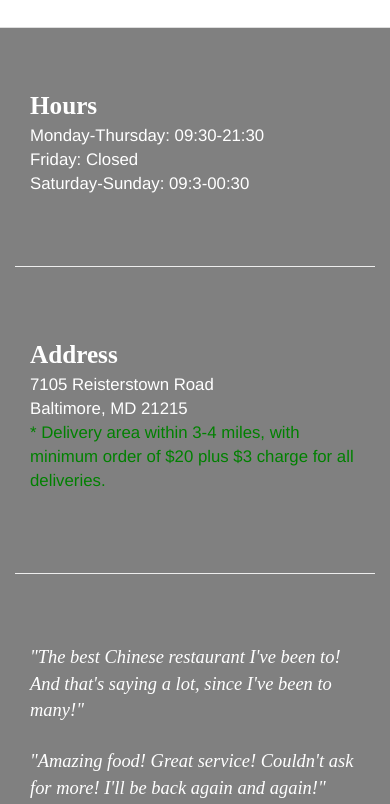
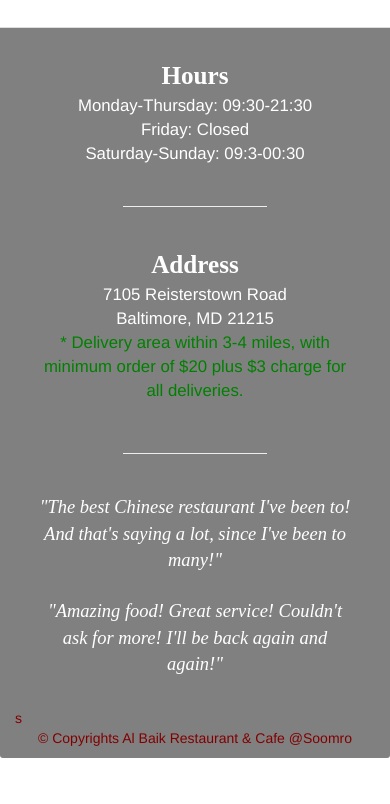
Before and after one commit to imfarazsoomro/homepage, a plain HTML site: page index.html in a window 390 px wide. Shown: the part 1261-2065 px from the top of the page. After the commit the page ends 2019 px from the top, so only its background shows below. Drawn offline with Linux system fonts and the light colour scheme; a script that the page names is missing.

Commit message:
Update styles.css

```diff
--- a/css/styles.css
+++ b/css/styles.css
@@ -227,20 +227,19 @@ section{
 	font-size: 4.5vw;
 	}
 
-	#hours>span, #address>span{ /*hours and addres*/
-	font-size: 1.5em;
-	font-weight: bold;
-	font-family: dancing;
-	text-align: center;
+	.panel-footer section{
+		text-align: center;
+		padding: 20px;
 	}
 	#address>p{
 	color: green;
 	}
 
 	#testimonials p{ /*testimonial*/
-	font-style: italic;
-	font-family: dancing;
-	font-size: 1.1em;
+		text-align: center;
+	}
+	hr{
+		width: 40%;
 	}
 
 }
```
